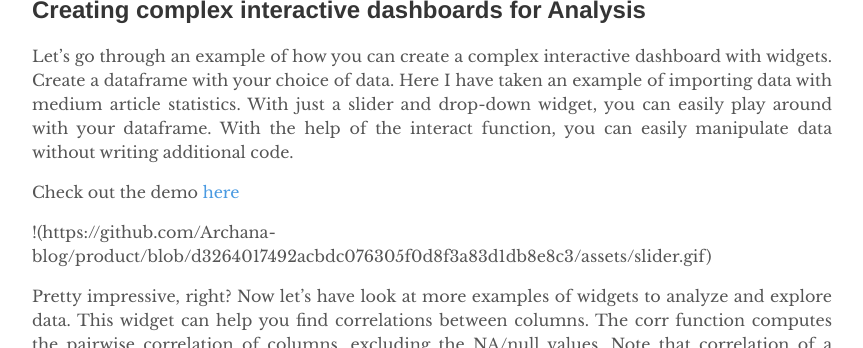
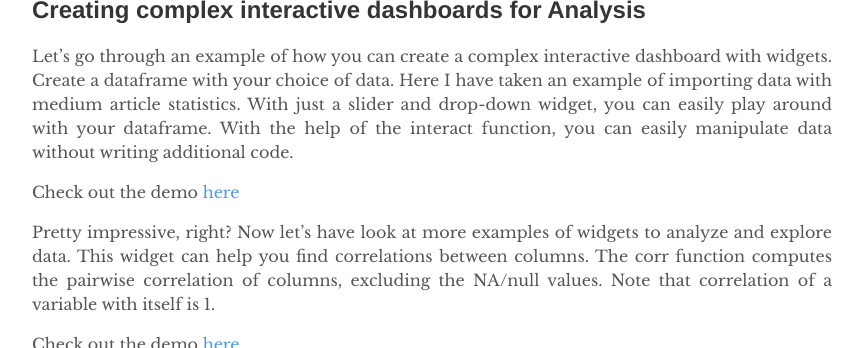
Before and after one commit to Archana-blog/product, a Jekyll site: the page built from _posts/2021-08-15-How-to-collaborate-with-reviewnb.md, in a window 1280 px wide and 900 px high, scrolled down 3638 px, cut to the strip 38-386 px from the top of the window. Shown: the whole strip, without its empty margins (208-1071 px from the left). Built offline with Jekyll 4.4.1, drawn with Linux system fonts in a browser that asks for light colours.

Commit message:
Update 2021-08-15-How-to-collaborate-with-reviewnb.md

```diff
--- a/_posts/2021-08-15-How-to-collaborate-with-reviewnb.md
+++ b/_posts/2021-08-15-How-to-collaborate-with-reviewnb.md
@@ -80,7 +80,7 @@
 
 Check out the demo [here](https://hub.gke2.mybinder.org/user/dhankie-notebooks-uto9gqfg/notebooks/ipywidgets_demo.ipynb)
 
-!(https://github.com/Archana-blog/product/blob/d3264017492acbdc076305f0d8f3a83d1db8e8c3/assets/slider.gif)
+[](https://github.com/Archana-blog/product/blob/d3264017492acbdc076305f0d8f3a83d1db8e8c3/assets/slider.gif)
 
 Pretty impressive, right? Now let's have look at more examples of widgets to analyze and explore data. This widget can help you find correlations between columns. The corr function computes the pairwise correlation of columns, excluding the NA/null values. Note that correlation of a variable with itself is 1.
 
```
